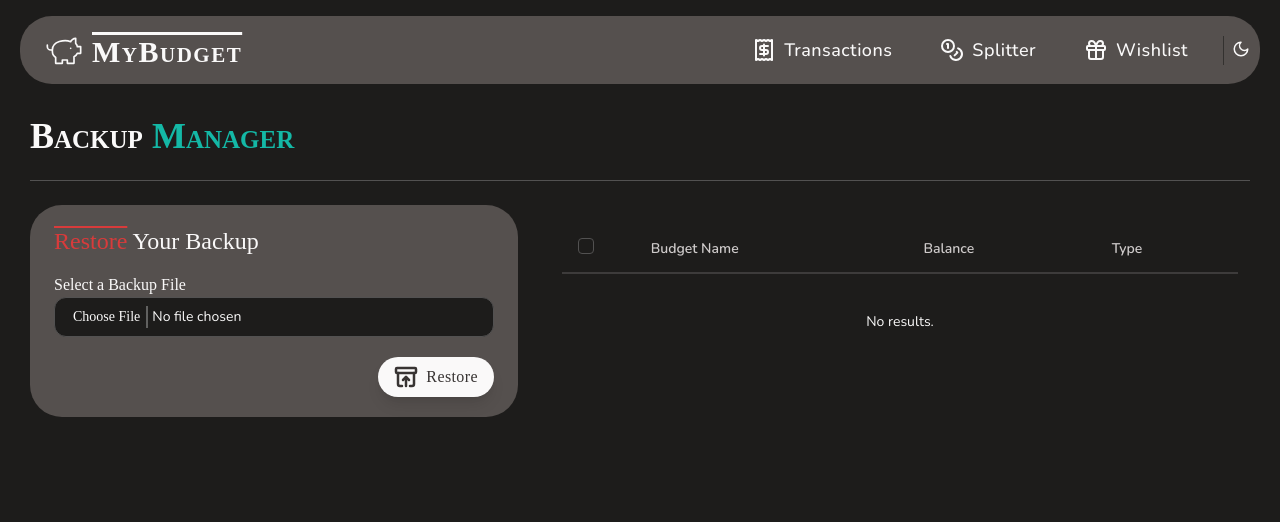
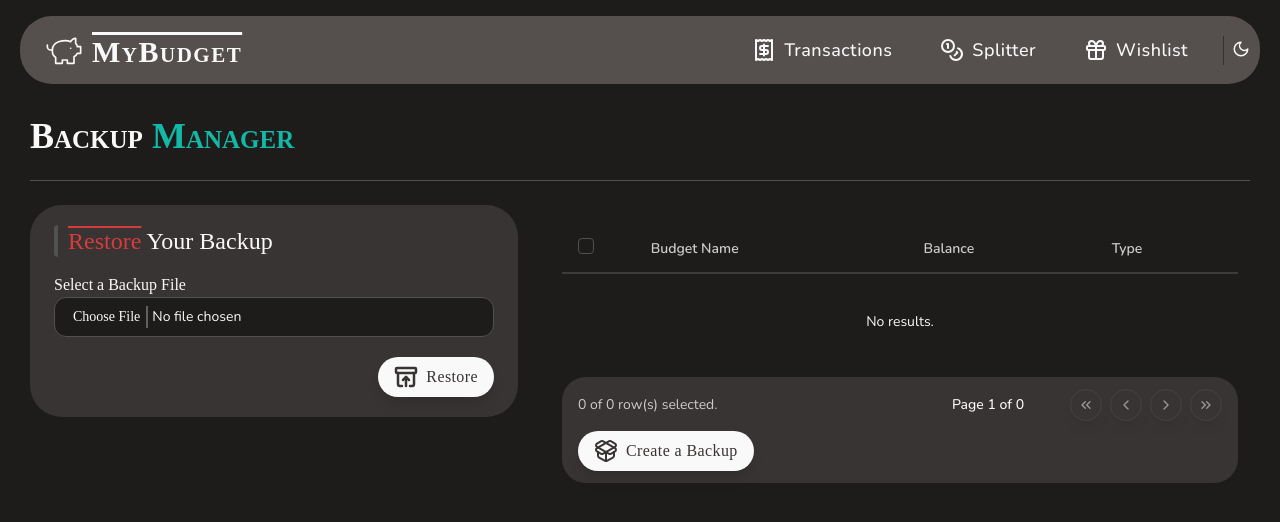
Before and after one commit to maateh/budgeter, a React (Vite) app: page /backup in a window 1280 px wide. Shown: the top 522 px of the page. Built offline with nearby package versions, Linux system fonts and the light colour scheme; a web font is replaced by a local one.

Commit message:
style: add a sticky action footer layout to backup table

```diff
--- a/src/_root/pages/backup/components/BackupSidebar.tsx
+++ b/src/_root/pages/backup/components/BackupSidebar.tsx
@@ -3,8 +3,8 @@ import RestoreBackupForm from "@/components/form/backup/RestoreBackupForm"
 
 const BackupSidebar = () => {
   return (
-    <div className="h-fit px-6 py-5 bg-secondary rounded-[2rem]">
-      <h2>
+    <div className="h-fit px-6 py-5 bg-primary rounded-[2rem]">
+      <h2 className="indent-border">
         <span className="text-destructive overline">Restore</span> Your Backup
       </h2>
 
--- a/src/_root/pages/backup/components/BackupTable.tsx
+++ b/src/_root/pages/backup/components/BackupTable.tsx
@@ -6,6 +6,9 @@ import { PackageCheck, PackageOpen } from "lucide-react"
 // shadcn
 import { Button } from "@/components/ui/button"
 import { DataTable, DataTablePagination, getSelectionColumn } from "@/components/ui/data-table"
+
+// components
+import BackupInfo from "@/components/shared/backup/BackupInfo"
 
 // hooks
 import { useBudgets } from "@/lib/react-query/queries"
@@ -32,7 +35,7 @@ const columns: ColumnDef<Budget>[] = [
 
 const BackupTable = () => {
   const { data: budgets, isLoading: isBudgetsLoading } = useBudgets()
-  const { data: url, isPending: isBackupPending, mutateAsync: createBackup } = useCreateBackup()
+  const { data: backup, isPending: isBackupPending, mutateAsync: createBackup } = useCreateBackup()
 
   const handleCreate = async () => {
     try {
@@ -45,29 +48,32 @@ const BackupTable = () => {
   return !isBudgetsLoading && budgets && (
     <DataTable columns={columns} data={budgets}>
       {(table) => (
-        <>
-          <DataTablePagination table={table} showOnlyIfRequired />
+        <div className="my-2 py-3 px-2 sticky bottom-1.5 space-y-2.5 bg-primary rounded-3xl">
+          <DataTablePagination table={table} />
 
-          {/* TODO: implement footer with backup actions */}
-          {/* <Button className="w-fit icon-wrapper"
+          <Button className="w-fit mx-auto icon-wrapper md:ml-2"
             onClick={handleCreate}
+            disabled={isBackupPending || !!backup}
           >
             <PackageOpen />
             Create a Backup
           </Button>
 
-          {!isBackupPending ? url && (
-            <a className="w-fit px-3.5 py-1.5 rounded-full border-2 icon-wrapper"
-              href={url}
-              download
-            >
-              <PackageCheck />
-              Your Backup is ready to save
-            </a>
+          {!isBackupPending ? backup && (
+            <div className="mx-2">
+              <BackupInfo {...backup.fileContent} />
+              <a className="w-fit ml-auto px-3.5 py-1.5 font-medium font-heading bg-foreground text-background rounded-full icon-wrapper"
+                href={backup.downloadUrl}
+                download
+              >
+                <PackageCheck />
+                Your backup is ready to save
+              </a>
+            </div>
           ) : (
-            <>Loading...</> // TODO: skeleton
-          )} */}
-        </>
+            <>Generating the backup...</> // TODO: skeleton
+          )}
+        </div>
       )}
     </DataTable>
   )
```
